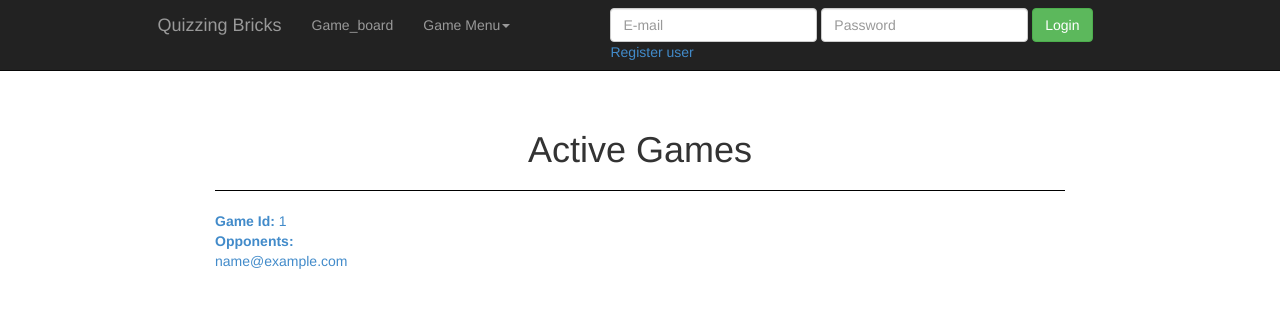
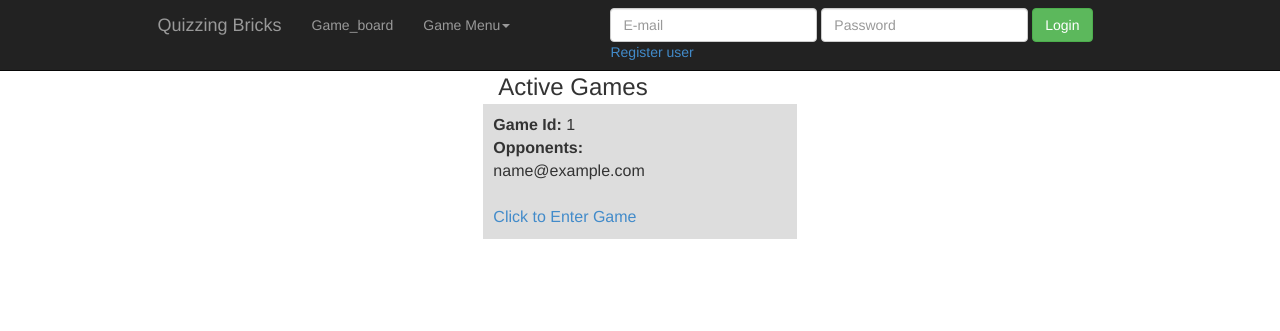
Before and after one commit to quizzingbricks/quizzingbricks-core, a Flask app: template src/python/quizzingbricks/web/templates/active_games.html in a window 1280 px wide. Shown: the top 331 px of the page. Run offline with Flask 2, Linux system fonts and the light colour scheme; the template is opened without the code that fills it: most values are stand-ins (such as "Sample title", 1, 10 or a date in 2020); parts of the project's set-up code (start-up, migrations or seed data) failed here and were passed over; some libraries are stand-ins or nearby versions.

Commit message:
Made Active_games view look like lobby list

```diff
--- a/src/python/quizzingbricks/web/templates/active_games.html
+++ b/src/python/quizzingbricks/web/templates/active_games.html
@@ -1,6 +1,50 @@
 {% extends "top_bar_layout.html" %}
 {% block body %}
 
+      <div class="row">
+        <div class="col-xs-12">
+
+          <div class ="row" style="font-size:x-large; ">
+            <div class="col-xs-4"></div>
+            <div class="col-xs-4">
+              Active Games
+            </div>
+          </div>
+          <!--{% set row = 'odd' %} -->
+          {% set row_class = cycler('odd', 'even') %}
+          {% for game in games %} <!-- game[0] is the gameobject itself and game[1] is a list of opponents as User objects  -->
+            <div class="row"   >
+              <div class="col-xs-4"></div>
+              <div class="col-xs-4" id="row_{{ row_class.next() }}" >
+
+
+                <b> Game Id: </b>  {{game[0].gameId}}   <br>
+                <b>Opponents: </b><br>
+                {% for opponent in game[1]%}
+                  {{opponent.email}} <br>
+                {% endfor %}
+                {% for player in game[0].players %}
+                  {% if player.userId == session['userId'] %}
+                    {% if player.state == 0 %}
+                      <b>Your State: </b> Placing Tile
+                    {% elif player.state == 1 %}
+                      <b>Your State: </b> Have Question to Answer
+                    {% elif player.state == 3 %}
+                      <b>Your State: </b> Answered Question
+                    {% endif %}
+                  {% endif %}
+                {% endfor %}
+                <a href="/game_board/{{game[0].gameId}}">
+                  <br> Click to Enter Game
+                </a>
+              </div>
+            </div>
+          {% endfor %}
+        </div>
+      </div>
+
+
+<!--
     <div class="container">
 
       <div class="starter-template">
@@ -9,7 +53,7 @@
 
 
       {% for game in games %} <!-- game[0] is the gameobject itself and game[1] is a list of opponents as User objects  -->
-        <hr>
+    <!--    <hr>
         <a href="/game_board/{{game[0].gameId}}">
           <div style="text-align:left;">
             <b> Game Id: </b>  {{game[0].gameId}}   <br>
@@ -39,17 +83,17 @@
           2: Answering Question
           3: Answered Question
 -->
-
+<!--
     </div>
 
     </div><!-- /.container -->
 
-
+<!--
      <style type="text/css">
  	hr {
  		border-color: black;
  	}
-  </style>
+  </style> -->
 
 
 {% endblock %}
```
